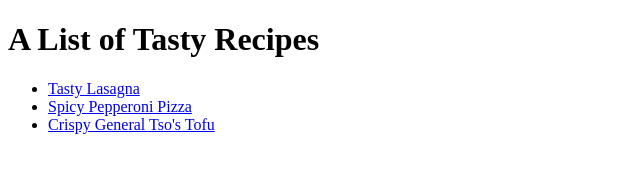
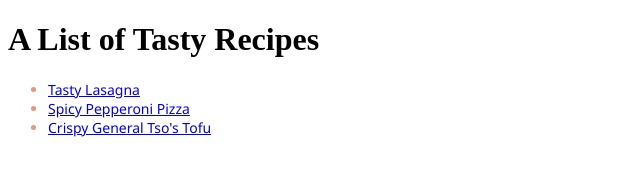
Before and after one commit to joniondevs/odin-recipes, a plain HTML site: page index.html in a window 1280 px wide. Shown: the full height of the page, 0-640 px from the left. Drawn offline with Linux system fonts and the light colour scheme.

Commit message:
feat: add styling to lists.

```diff
--- a/css/stylesheet.css
+++ b/css/stylesheet.css
@@ -1,5 +1,11 @@
 img{
     max-width: 100%;
+}
+
+ul, ol{
+    font-family: 'Segoe UI', Tahoma, Geneva, Verdana, sans-serif;
+    font-size: 14px;
+    color: darksalmon;
 }
 
 .title{
```
